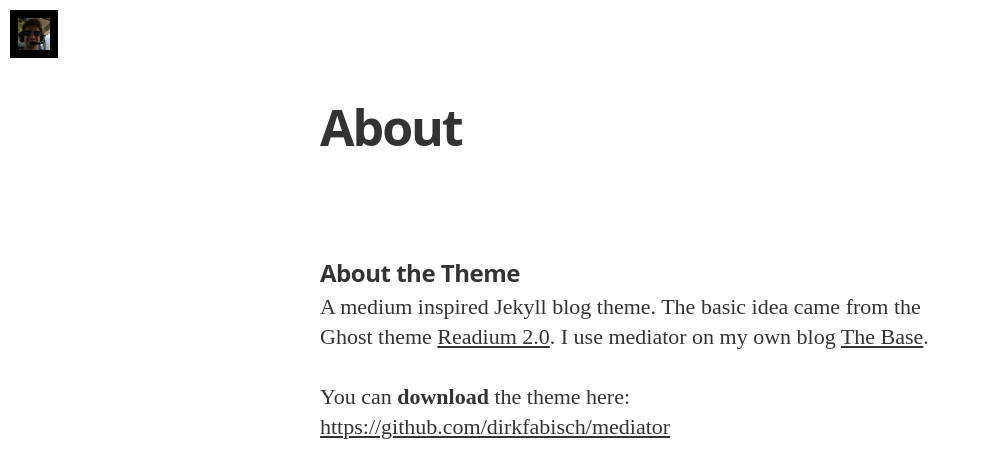
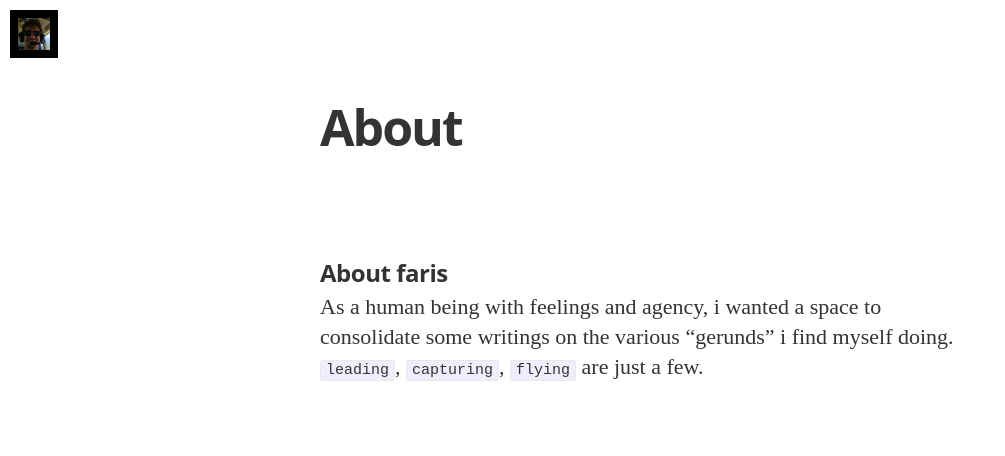
Before and after one commit to octaflop/farischebib.is, a Jekyll site: the page built from about.md, in a window 1280 px wide. Shown: the top 456 px of the page, without its empty margins (0-1005 px from the left). Built offline with Jekyll 4.4.1, drawn with Linux system fonts in a browser that asks for light colours; nearby versions of some CDN libraries; some web fonts are replaced; some of the changed text lies outside the part shown; grey boxes are pictures that could not be loaded.

```diff
--- a/about.md
+++ b/about.md
@@ -5,16 +5,6 @@ permalink: /about/
 ---
 
 
-### About the Theme
+### About faris
 
-A medium inspired Jekyll blog theme. The basic idea came from the Ghost theme
-[Readium 2.0](http://www.svenread.com/readium-ghost-theme/). I use mediator on my own blog [The Base](blog.base68.com).
-
-You can **download** the theme here:
-[https://github.com/dirkfabisch/mediator](https://github.com/dirkfabisch/mediator)
-
-You can find out more info about customizing your Jekyll theme, as well as basic Jekyll usage documentation at [jekyllrb.com](http://jekyllrb.com/)
-
-You can find the source code for the Jekyll new theme at: [github.com/jglovier/jekyll-new](https://github.com/jglovier/jekyll-new)
-
-You can find the source code for Jekyll at [github.com/jekyll/jekyll](https://github.com/jekyll/jekyll)
+As a human being with feelings and agency, i wanted a space to consolidate some writings on the various "gerunds" i find myself doing. `leading`, `capturing`, `flying` are just a few.
```
Also changed, not shown: leading/_posts/2023-06-26-through-service.md (+3 -1 lines), resume.md (added, +16 -0 lines), leading/_posts/DRAFT-mapping-the-abstract-syntax-tree-of-leadership.md (renamed from mapping-the-abstract-syntax-tree-of-leadership.md), 1 other file.
